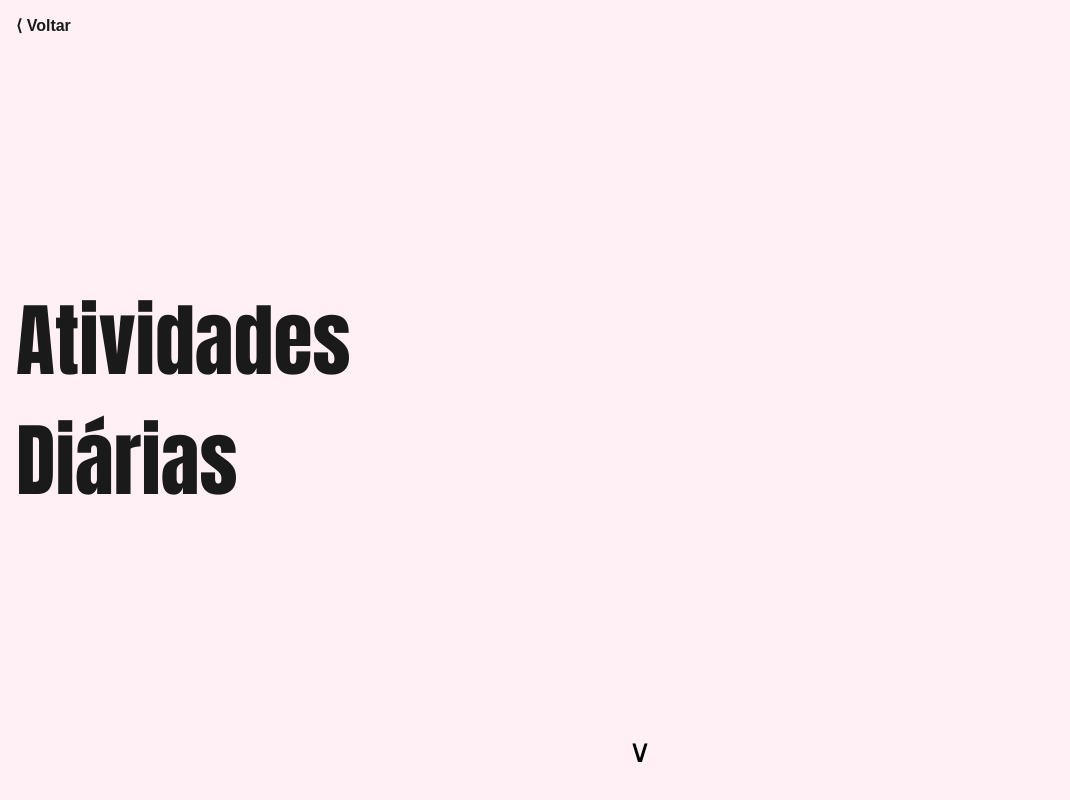
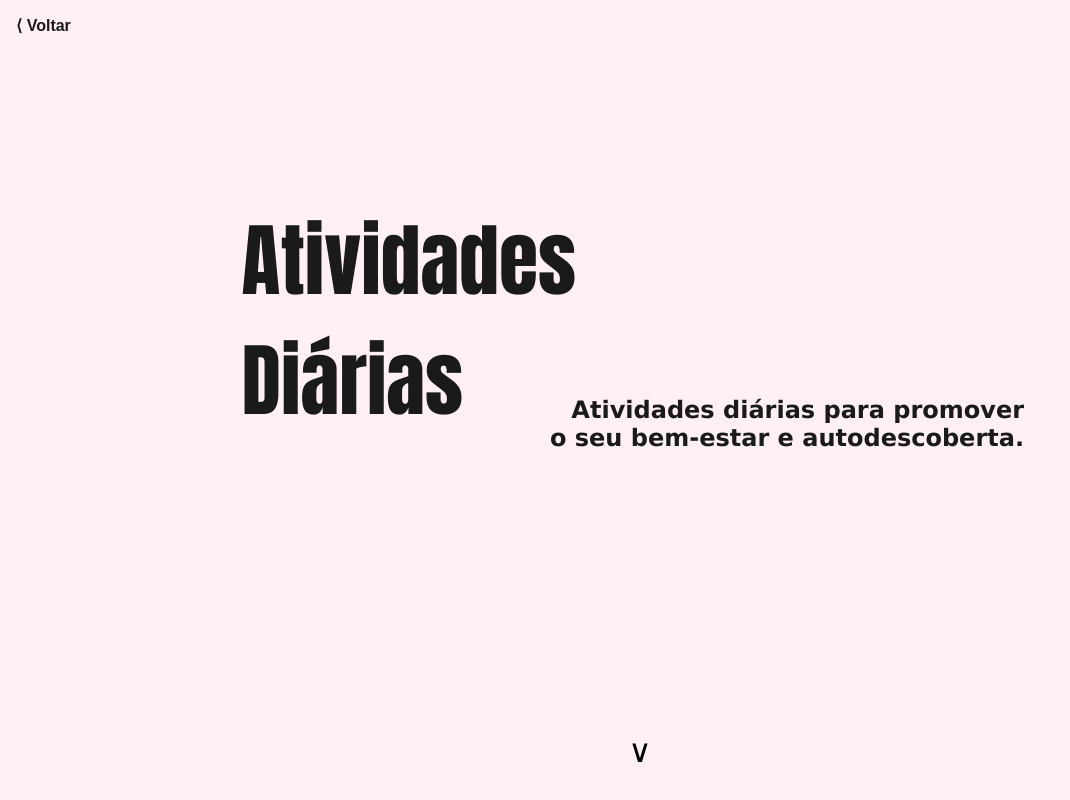
Before and after one commit to KyroMusashi/Servlo, a plain HTML site: page calendar.html in a window 1280 px wide. Shown: the top 800 px of the page, without its empty margins (0-1070 px from the left). Drawn offline with Linux system fonts and the light colour scheme; a web font is replaced by a local one.

Commit message:
Update geral

```diff
--- a/calendar.html
+++ b/calendar.html
@@ -19,7 +19,10 @@
     <section>
         <header>
             <a href="home.html"> <strong>⟨ Voltar</strong> </a>
+
             <h1 id="título">Atividades <br> Diárias</h1>
+            <h2 id="subtitulo">Atividades diárias para promover<br> o seu bem-estar e autodescoberta.</h2>
+
             <a href="#main" class="scroll-down">∨</a>
         </header>
     </section>
@@ -55,6 +58,11 @@ ingredientes que mais gosta. Enquanto saboreia sua refeição, coloque uma músi
                 <p>Passe tempo ao lado de quem te faz bem e pratique uma atividade divertida juntos. Seja jogar um jogo, fazer uma caminhada, cozinhar ou simplesmente conversar, a presença de pessoas queridas eleva nosso ânimo e fortalece os laços.</p>
             </div>
         </main>
+
+        <!-- Footer -->
+        <footer>
+            <p id="copyright"><strong>&COPY;Servlo Fundation. Todos os direitos reservados.</strong></p>
+        </footer>
     </section>
 </body>
 </html>
--- a/css/calendar.css
+++ b/css/calendar.css
@@ -5,6 +5,10 @@
 
 html {
     scroll-behavior: smooth;
+}
+
+body {
+    background-color: #fff0f5;
 }
 
 /* Header */
@@ -28,18 +32,50 @@ a {
 
 }
 
+
+/* Título */
 #título {
     font-family: "Anton", sans-serif;
     font-weight: 400;
     font-style: normal;
     font-size: 80px;
 
+    text-align: start;
+
     /*position: absolute;
     bottom: 40%;*/
     position: absolute;
-    top: 50%;
+    top: 40%;
     transform: translateY(-50%);
 }
+
+#subtitulo {
+    font-family: Verdana, Geneva, Tahoma, sans-serif;
+    text-align: end;
+
+    position: absolute;
+    right: 10px;
+    bottom: 40%;
+    transform: translateY(-50%);
+}
+
+/* Quando a tela estiver em modo paisagem */
+@media (orientation: landscape) {
+    #título {
+        position: absolute;
+        top: 40%;
+        right: 55%;
+        transform: translateY(-50%);
+        /* Ou qualquer outra posição que você quiser */
+    }
+    #subtitulo {
+        position: absolute;
+        bottom: 40%;
+        right: 20%;
+        transform: translateY(-50%);
+    }
+}
+
 
 .scroll-down {
   font-size: 2rem;     /* aumenta o tamanho */
@@ -72,6 +108,9 @@ a {
     display: flex;
     flex-wrap: wrap;
     justify-content: center;
+
+    border-bottom-left-radius: 50px;
+    border-bottom-right-radius: 50px;
 }
 
 /*
@@ -129,4 +168,22 @@ a {
 
     border: solid 1px #fff0f5;
 }
+
 /* ==== */
+
+
+/* Footer */
+footer {
+  background-color: #fff0f5;
+
+  font-family: Verdana, Geneva, Tahoma, sans-serif;
+
+  min-height: 30vh;
+  width: 100%;
+
+  display: flex;
+  justify-content: center;
+  align-items: center;
+
+  color: black;
+}
--- a/css/home.css
+++ b/css/home.css
@@ -112,7 +112,7 @@ html {
   /*margin: 0px 40px;*/
   margin-left: 20px;
   margin-right: 0px;
-  margin-top: 0px;*/
+  margin-top: 0px;
   font-size: 50px;
 }
 
```
